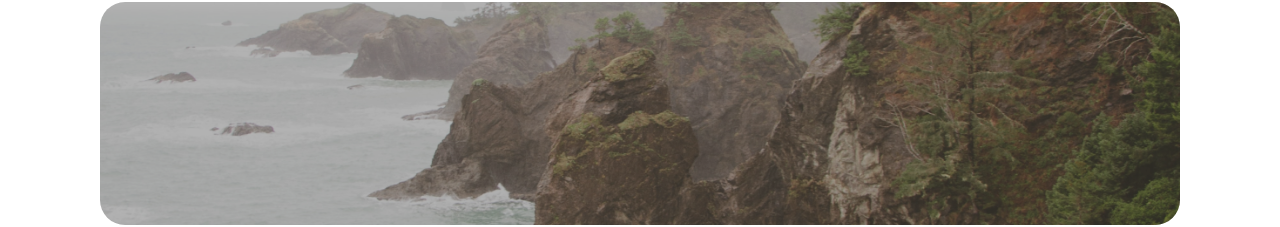
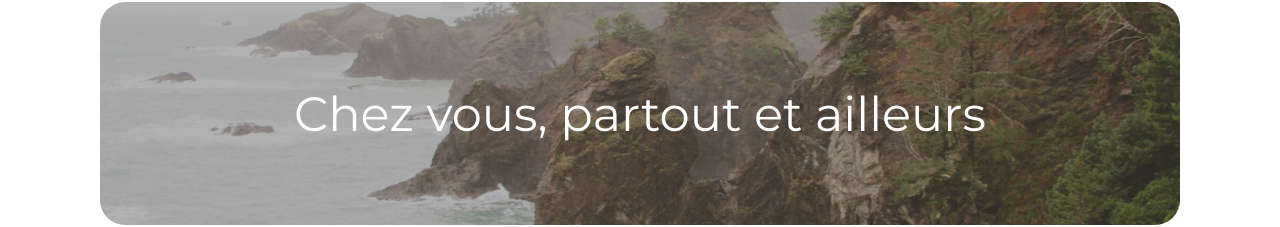
Before and after one commit to dianaakh/Kasa, a React (Create React App) app: page / in a window 1280 px wide. Shown: the part 171-398 px from the top of the page. Built offline with nearby package versions, Linux system fonts and the light colour scheme.

Commit message:
ajout prop text pour Banner

```diff
--- a/src/pages/Home.jsx
+++ b/src/pages/Home.jsx
@@ -9,7 +9,7 @@ const Home = () => {
     return (
       <div>
         <Header />
-        <Banner imageUrl={imgBannerHome} />
+        <Banner imageUrl={imgBannerHome} text={"Chez vous, partout et ailleurs"}/>
         <HousingCards />
         <Footer />
       </div>
```
